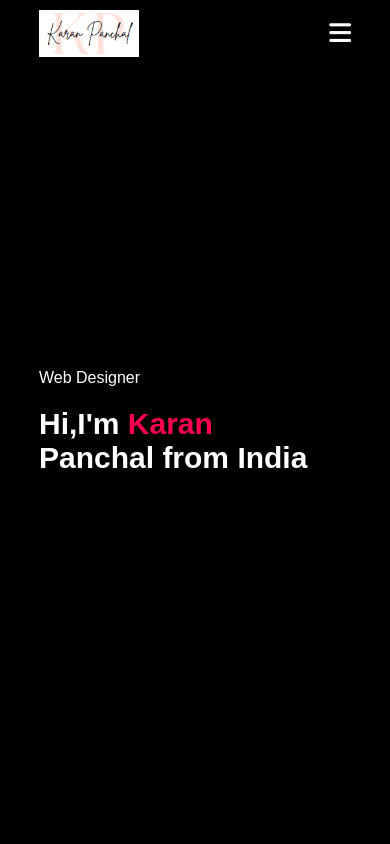
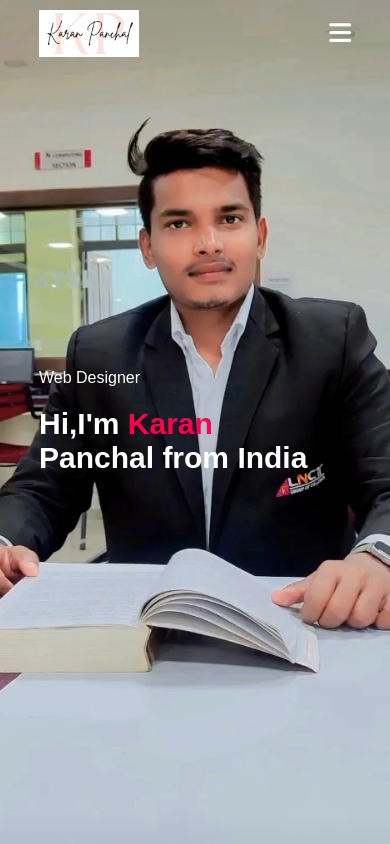
Before and after one commit to karan83-83/Portfolio, a plain HTML site: page index.html in a window 390 px wide. Shown: the top 844 px of the page. Drawn offline with Linux system fonts and the light colour scheme.

Commit message:
Update style.css

```diff
--- a/style.css
+++ b/style.css
@@ -406,6 +406,14 @@ nav .fas{
  .copyright{
      font-size: 14px;
  }
+ .header{
+    background-image: url('Screenshot_20231017_001712_Instagram.jpg');
+    width: 100%;
+    height: 100vh;
+    background-position: center;
+    background-size: cover;
+    position: relative;
+ }
 
 
  }
```
